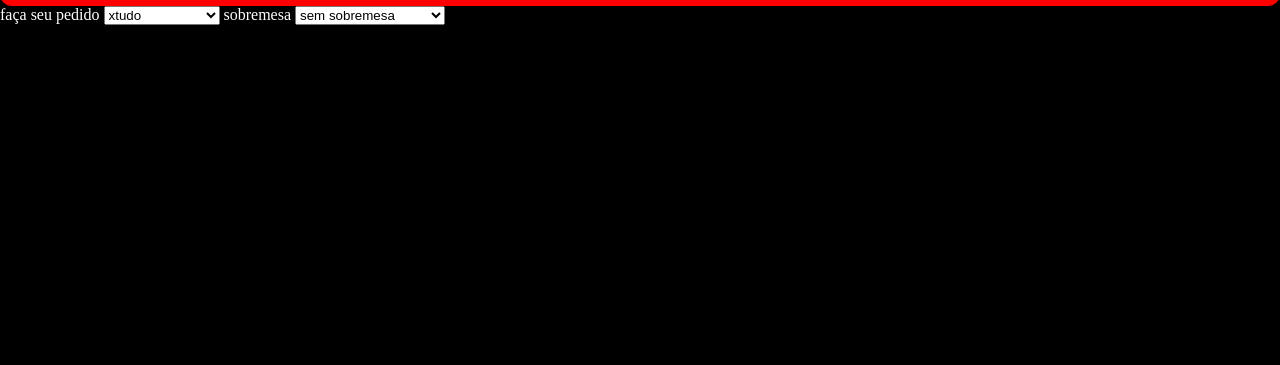
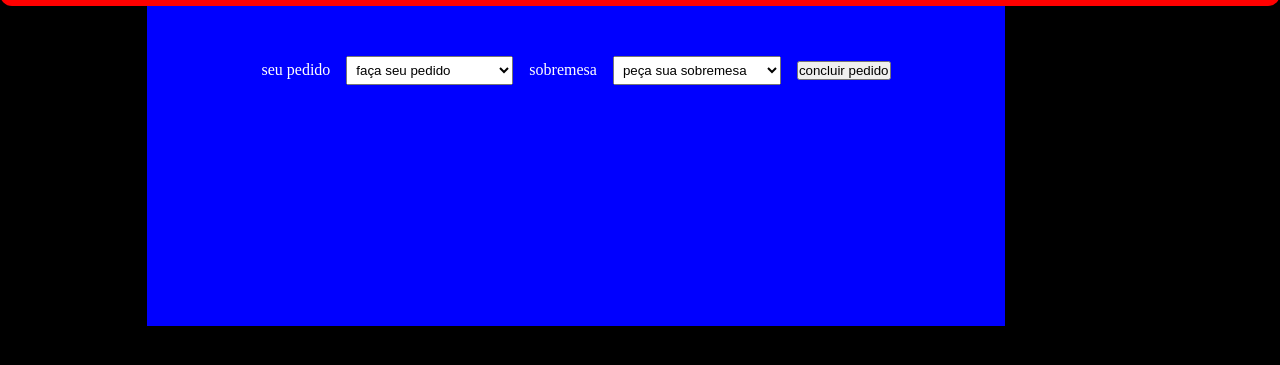
Before and after one commit to Brunoake/compra-sanduiche, a plain HTML site: page index.html in a window 1280 px wide. Shown: the part 91-456 px from the top of the page. Drawn offline with Linux system fonts and the light colour scheme; a web font is replaced by a local one.

Commit message:
atualização

```diff
--- a/css/style.css
+++ b/css/style.css
@@ -9,6 +9,7 @@
 *{
     margin: 0px;
     padding: 0px;
+    box-sizing: border-box;
 }
 
 body{
@@ -31,8 +32,21 @@ body{
     font-family: Arial, Helvetica, sans-serif;
 padding-top: 20px;
 }
+.container{
+    height: 70vh;
+    width: 90vw;
+}
+.container > form{
+   margin: auto;
+    height: 40vh;
+    width: 67vw;
+    background-color: blue;
+    text-align: center;
+}
 
-.container{
-   margin: auto;
 
+form > select{
+    padding: 5px;
+    margin: 12px;
+    margin-top: 50px;
 }
--- a/index.html
+++ b/index.html
@@ -4,7 +4,8 @@
     <meta charset="UTF-8">
     <meta name="viewport" content="width=device-width, initial-scale=1.0">
     <link rel="shortcut icon" href="images/sanduba.ico" type="image/x-icon">
-    <link rel="stylesheet" href="css/style.css">
+    <link rel="stylesheet" href="css/style.css" >
+
     <title>Monte seu pedido</title>
 </head>
 <body>
@@ -18,20 +19,25 @@
 </div>
  <div class="container">
     <form action="form.php" method="post">
-        <label for="ipedido">faça seu pedido</label>
+        <label for="ipedido">seu pedido</label>
         <select name="ipedido" id="ipedido">
+            <option value="seu pedido">faça seu pedido  </option>
             <option value="xtudo">xtudo</option>
             <option value="xgourmet">xgourmet</option>
-            <option value="combo">xgourmet + refri</option>
+            <option value="combo">xgourmet + refri + gelo</option>
         </select>
+
+
         <label for="isobre">sobremesa</label>
-
         <select name="sobre" id="isobre">
-       <option value="sem">sem sobremesa</option>
+       <option value="sem">peça sua sobremesaㅤ</option>
        <option value="sorvetem">sorvete de morango</option>
        <option value="churros">churros</option>
        <option value="milkshakeo">milkshake ovomaltine</option>
         </select>
+
+        <input type="button" value="concluir pedido">
+
     </form>
  </div>
 
```
